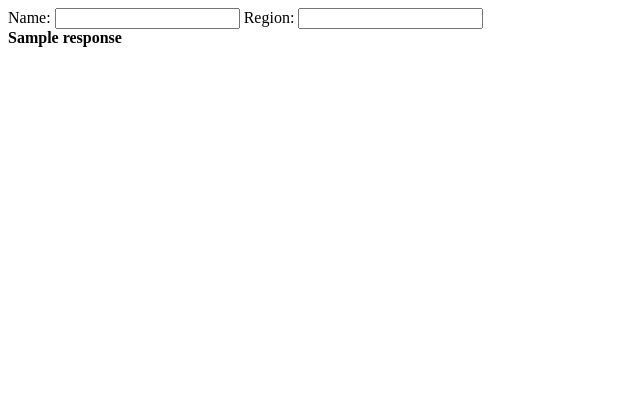
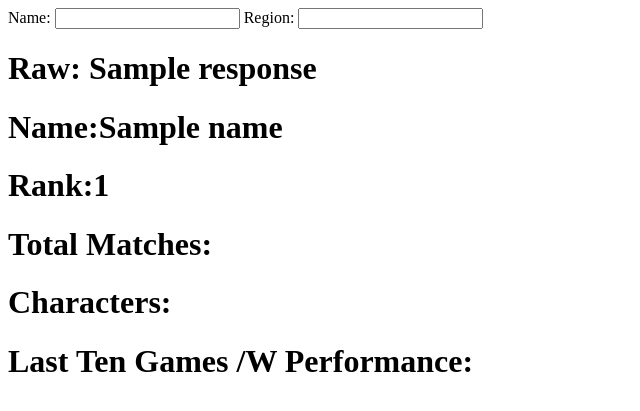
Before and after one commit to lib250/CS411-Project, a Django app: template opclone/autho/templates/display.html in a window 1280 px wide. Shown: the top 411 px of the page, without its empty margins (0-640 px from the left). Run offline with Django 4.2, Linux system fonts and the light colour scheme; tables that the repository leaves empty hold one stand-in row (values such as "Sample post"); the template is opened without the code that fills it: values that come from a table or form of the project are taken from there, most other values are stand-ins (such as "Sample title", 1, 10 or a date in 2020).

Commit message:
data loads, matches later

```diff
--- a/opclone/autho/templates/display.html
+++ b/opclone/autho/templates/display.html
@@ -2,5 +2,11 @@
    <form action="data" method="post">
     {% csrf_token %}
     <div>{{form}}</div>
-    <strong>{{response}}</strong>
+    <h1>Raw: {{response}}</h1>
+    <h1>Name:{{name}} </h1>
+    <h1>Rank:{{rank}}</h1>
+    <h1>Total Matches: </h1>
+    <h1>Characters: </h1>
+    <h1>Last Ten Games /W Performance:</h1>
+
     </form>
```
Also changed, not shown: opclone/autho/views.py (+19 -2 lines).
